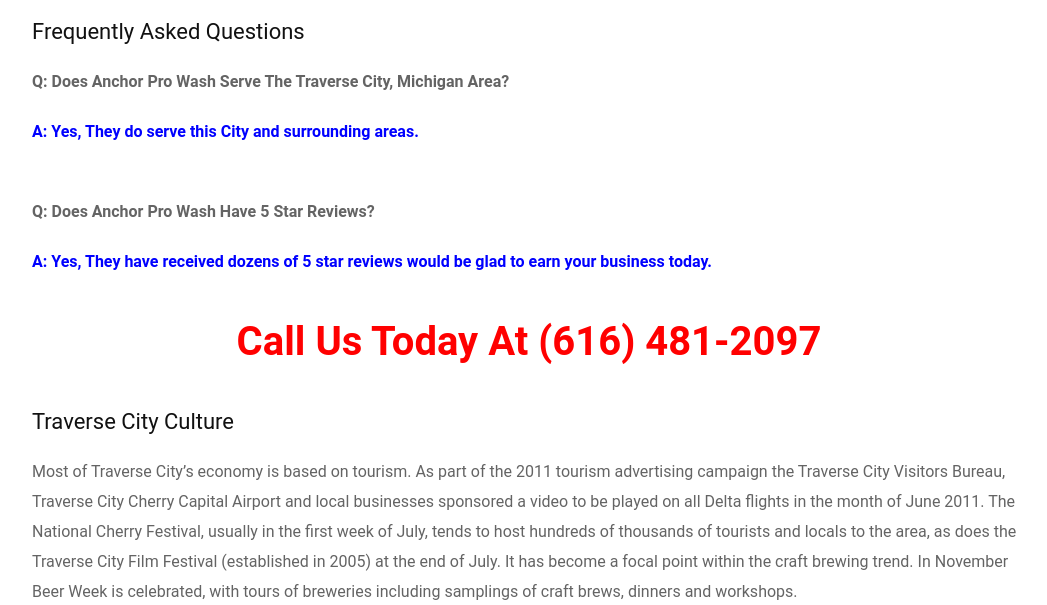
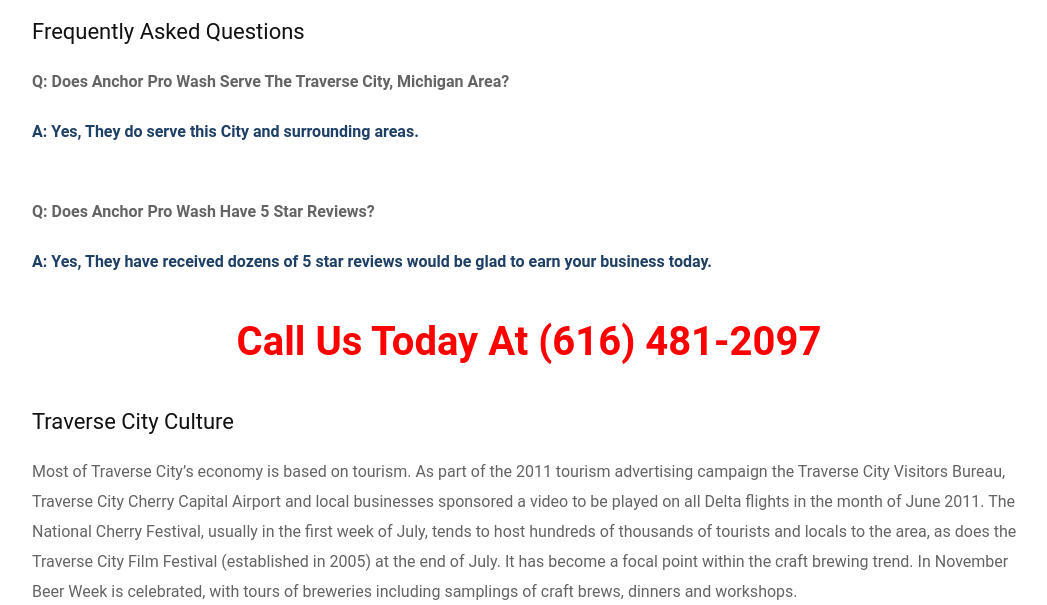
Before and after one commit to schraderweb/anchorprowash, an Eleventy site: page src/service-area/traverse-city-power-washing-services.html in a window 1280 px wide. Shown: the part 1145-1750 px from the top of the page, without its empty margins (111-1158 px from the left). Built offline with nearby package versions, Linux system fonts and the light colour scheme; Eleventy itself is replaced by a stand-in of ours; files that its build step writes are made by us from their sources; a web font is replaced by a local one.

Commit message:
Update traverse-city-power-washing-services.html

```diff
--- a/src/service-area/traverse-city-power-washing-services.html
+++ b/src/service-area/traverse-city-power-washing-services.html
@@ -224,7 +224,7 @@ description: Professional pressure washing services in Traverse City and Norther
 
 
 
-    <p style="color: blue;"><b>A: Yes, They do serve this City and surrounding areas.</b></p>
+    <p style="color: #1e3f66;"><b>A: Yes, They do serve this City and surrounding areas.</b></p>
 
     <br />
 
@@ -235,7 +235,7 @@ description: Professional pressure washing services in Traverse City and Norther
 
 
 
-    <p style="color: blue;"><b>A: Yes, They have received dozens of 5 star reviews would be glad to earn your business today.</b></p>
+    <p style="color: #1e3f66;"><b>A: Yes, They have received dozens of 5 star reviews would be glad to earn your business today.</b></p>
 
 
     <br />
```
